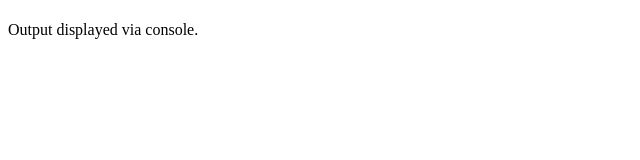
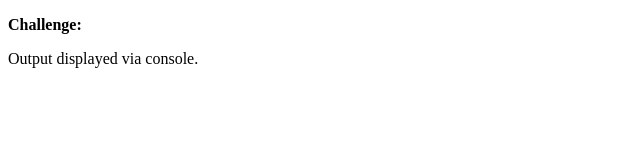
Before and after one commit to SherpadNdabambi/eloquent-javascript, a plain HTML site: page challenge-starter/solution.html in a window 1280 px wide. Shown: the whole page, without its empty margins (0-640 px from the left). Drawn offline with Linux system fonts and the light colour scheme.

Commit message:
Update challenge solution starter

```diff
--- a/challenge-starter/js/scripts.js
+++ /dev/null
@@ -1,2 +0,0 @@
-body = document.getElementsByTagName("body")[0];
-body.innerHTML += "<div style=\"margin-top: 10px\">Output displayed via console.</div>"
--- a/challenge-starter/solution.html
+++ b/challenge-starter/solution.html
@@ -2,15 +2,18 @@
 
 <head>
 
-	<title>Challenge</title>
+	<title>Challenge Name</title>
 
 </head>
 
 <body>
 
-	<h1></h1>
+	<p>
+		<b>Challenge:</b>
+	</p>
 
-	<script type="text/javascript" src="./js/scripts.js"></script>
+	<p>Output displayed via console.</p>
+
 	<script type="text/javascript" src="./js/solution.js"></script>
 
 </body>
```
